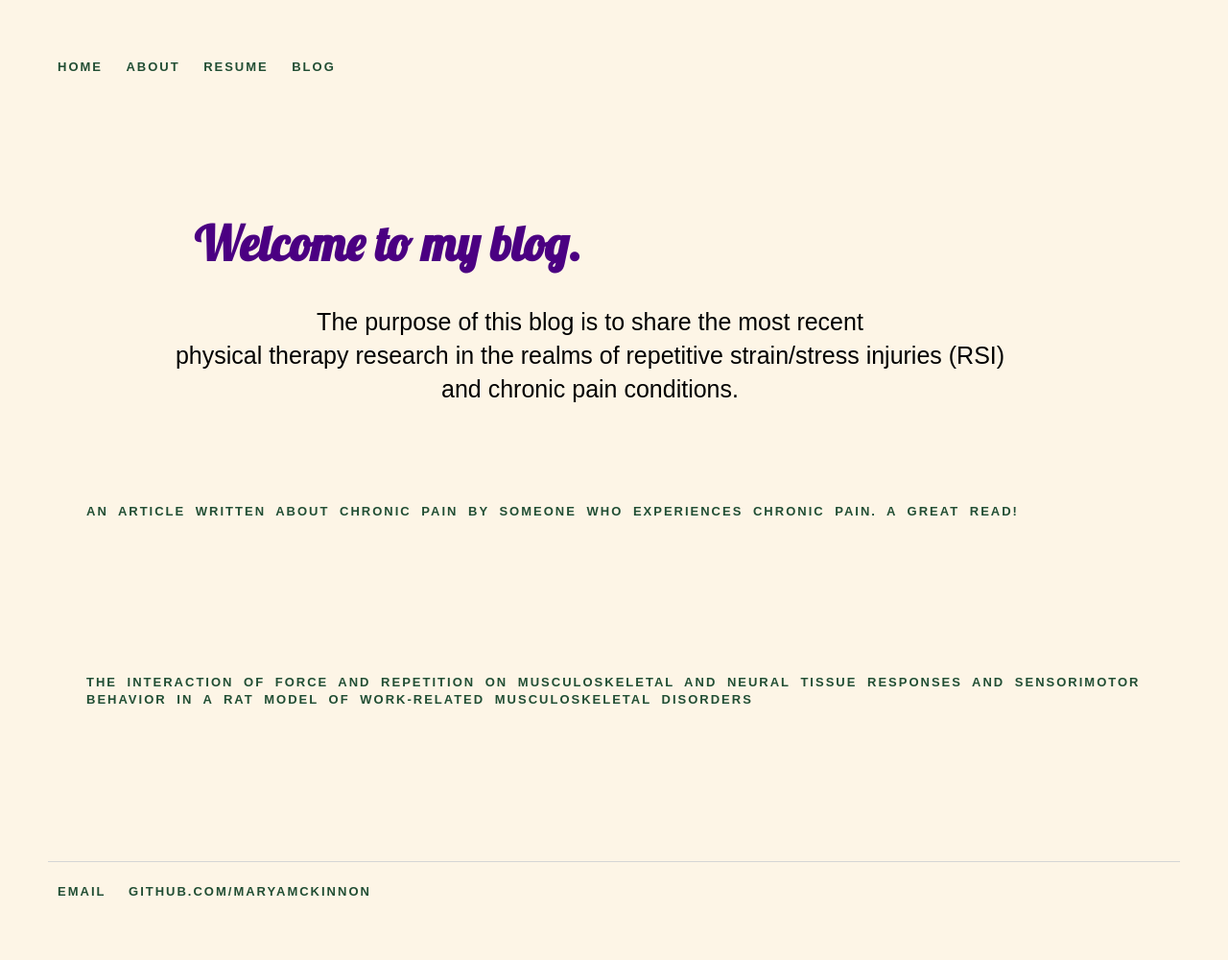
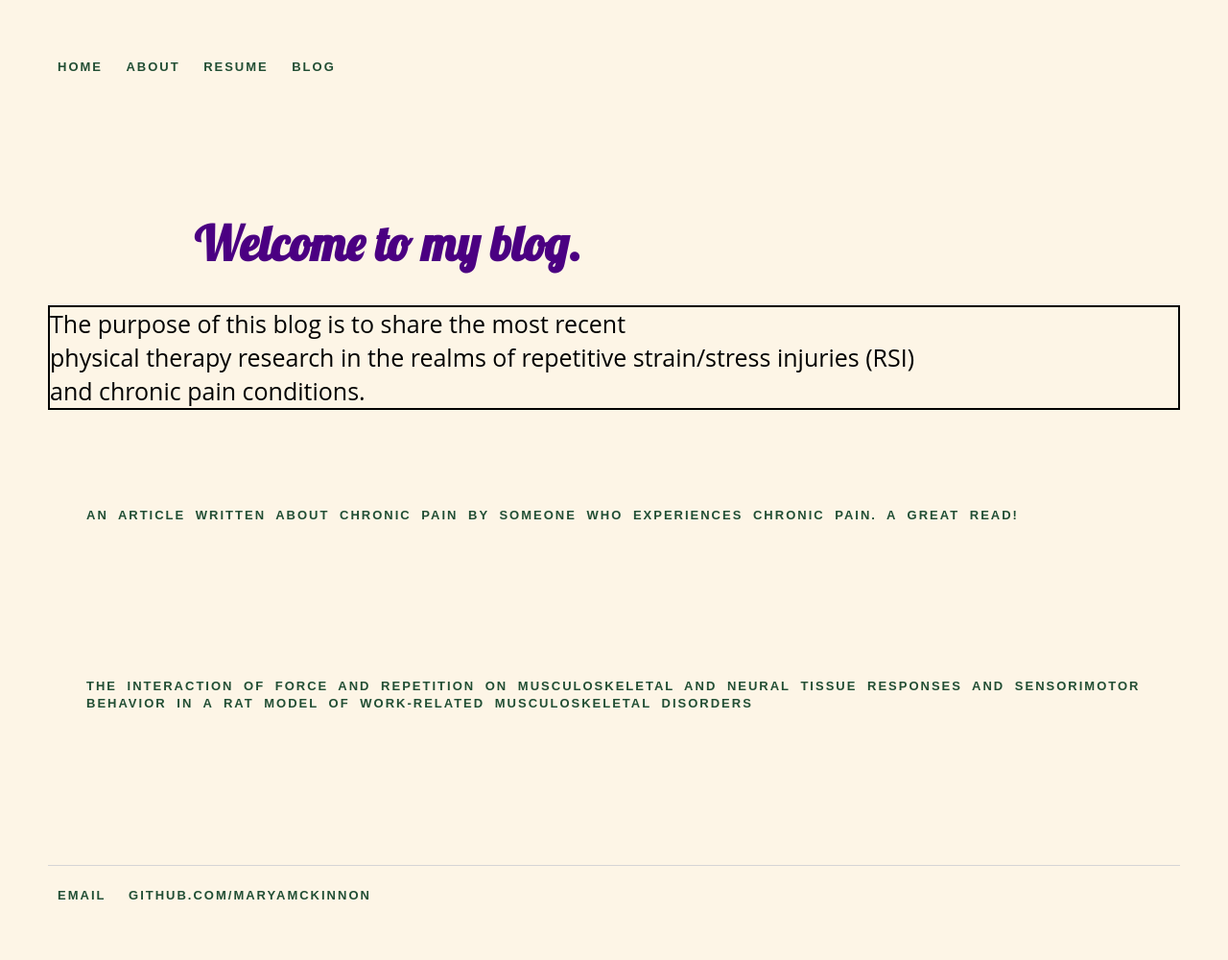
Before and after one commit to maryamckinnon/maryamckinnon.github.io, a Jekyll site: the page built from Blog/index.html, in a window 1280 px wide. Shown: the whole page at 96% size. Built offline with Jekyll 4.4.1, drawn with Linux system fonts in a browser that asks for light colours.

Commit message:
Update about.css

```diff
--- a/css/about.css
+++ b/css/about.css
@@ -62,10 +62,11 @@ h2 {
 p {
     font-size: 25px;
     line-height: 1.4em;
-    text-align: center;
+    text-align: left;
     padding-right: 50px;
-    font-family: 'Raleway', sans-serif;
+    font-family: 'Raleway', Open Sans;
     font-weight: normal;
+    border: 2px solid black
 }
 
 footer {
```
